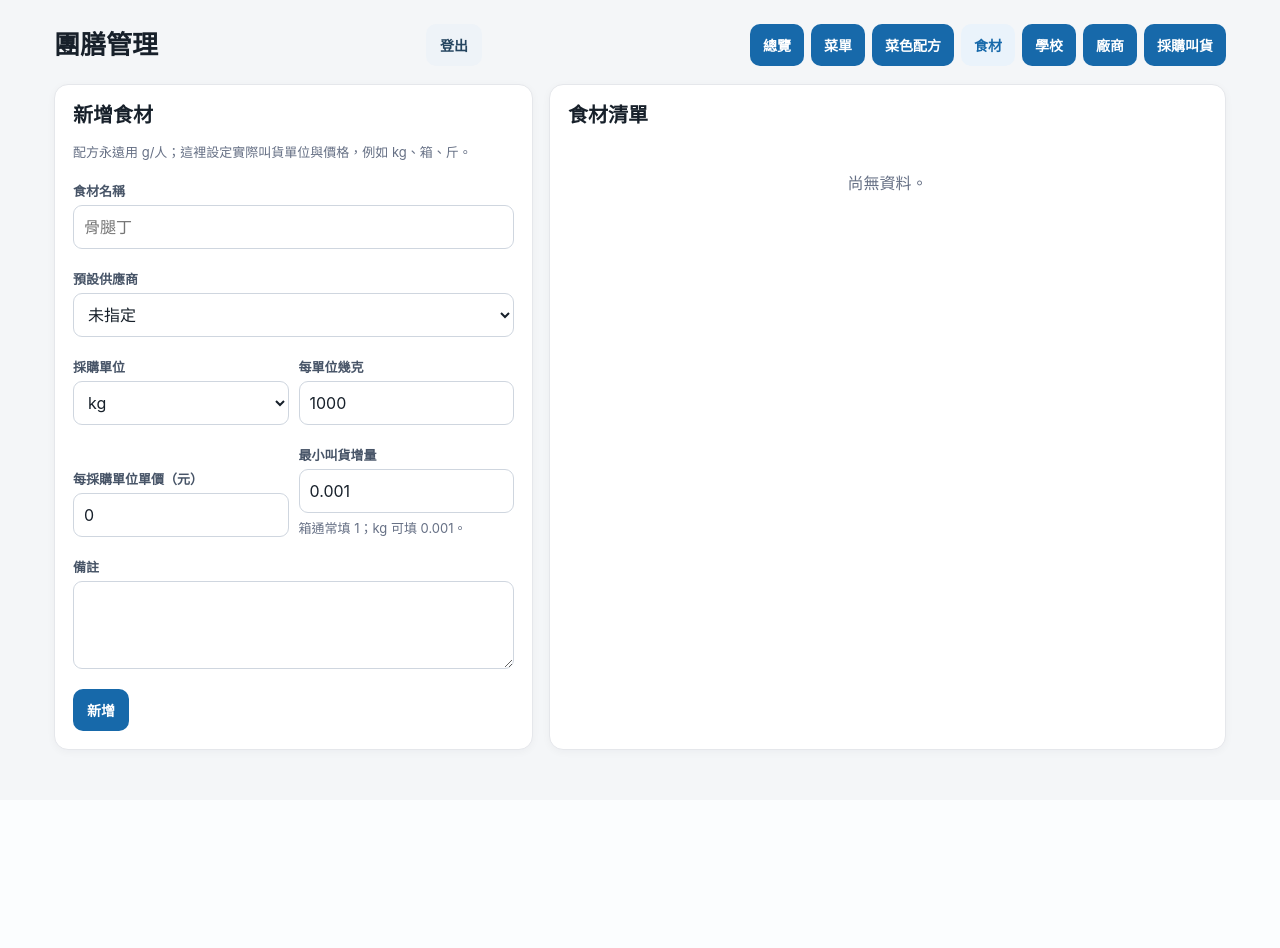
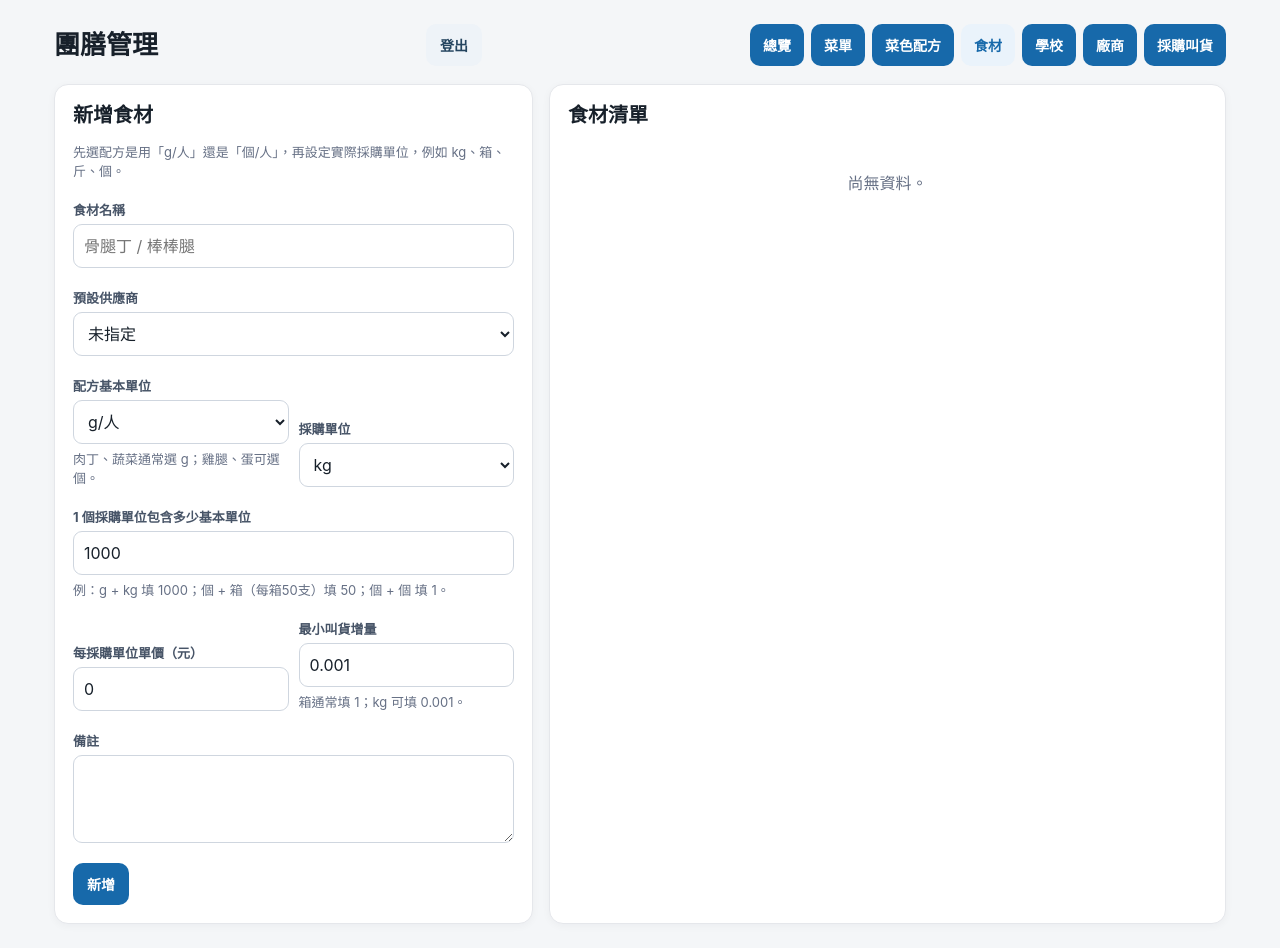
Before and after one commit to jiayou726/attendance, a Flask app: page /admin/order-tool/ingredients in a window 1280 px wide. Before the commit the page ends 751 px from the top, so only its background shows below. Run offline with Flask 3, Linux system fonts and the light colour scheme; a user stored in the database is signed in.

Commit message:
ui: support g or piece ingredient units

```diff
--- a/templates/kitchen/ingredients.html
+++ b/templates/kitchen/ingredients.html
@@ -4,15 +4,16 @@
 <div class="grid">
   <section class="card span-5">
     <h2>{{ '編輯食材' if edit_row else '新增食材' }}</h2>
-    <div class="muted">配方永遠用 g/人；這裡設定實際叫貨單位與價格，例如 kg、箱、斤。</div><br>
+    <div class="muted">先選配方是用「g/人」還是「個/人」，再設定實際採購單位，例如 kg、箱、斤、個。</div><br>
     <form class="main-form" method="post" action="{{ url_for('order_tool.ingredient_update', ingredient_id=edit_row.id) if edit_row else url_for('order_tool.ingredients') }}">
       <input type="hidden" name="_csrf_token" value="{{ csrf_token() }}">
-      <div class="field"><label>食材名稱</label><input name="name" required value="{{ edit_row.name if edit_row else '' }}" placeholder="骨腿丁"></div><br>
+      <div class="field"><label>食材名稱</label><input name="name" required value="{{ edit_row.name if edit_row else '' }}" placeholder="骨腿丁 / 棒棒腿"></div><br>
       <div class="field"><label>預設供應商</label><select name="supplier_id"><option value="">未指定</option>{% for s in suppliers %}<option value="{{ s.id }}" {% if edit_row and edit_row.supplier_id == s.id %}selected{% endif %}>{{ s.name }}{{ '（停用）' if not s.active else '' }}</option>{% endfor %}</select></div><br>
       <div class="row">
+        <div class="field"><label>配方基本單位</label><select name="base_unit" required>{% for base in base_units %}<option value="{{ base }}" {% if (edit_row.base_unit if edit_row else 'g') == base %}selected{% endif %}>{{ base }}/人</option>{% endfor %}</select><div class="muted">肉丁、蔬菜通常選 g；雞腿、蛋可選 個。</div></div>
         <div class="field"><label>採購單位</label><select name="purchase_unit" required>{% for unit in units %}<option value="{{ unit }}" {% if (edit_row.purchase_unit if edit_row else 'kg') == unit %}selected{% endif %}>{{ unit }}</option>{% endfor %}</select></div>
-        <div class="field"><label>每單位幾克</label><input name="grams_per_purchase_unit" type="number" step="0.001" min="0.001" required value="{{ edit_row.grams_per_purchase_unit if edit_row else 1000 }}"></div>
       </div><br>
+      <div class="field"><label>1 個採購單位包含多少基本單位</label><input name="grams_per_purchase_unit" type="number" step="0.001" min="0.001" required value="{{ edit_row.grams_per_purchase_unit if edit_row else 1000 }}"><div class="muted">例：g + kg 填 1000；個 + 箱（每箱50支）填 50；個 + 個 填 1。</div></div><br>
       <div class="row">
         <div class="field"><label>每採購單位單價（元）</label><input name="unit_price" type="number" step="0.0001" min="0" required value="{{ edit_row.unit_price if edit_row else 0 }}"></div>
         <div class="field"><label>最小叫貨增量</label><input name="order_increment" type="number" step="0.0001" min="0.0001" required value="{{ edit_row.order_increment if edit_row else 0.001 }}"><div class="muted">箱通常填 1；kg 可填 0.001。</div></div>
@@ -26,10 +27,10 @@
   <section class="card span-7">
     <h2>食材清單</h2>
     {% if rows %}<div class="table-scroll"><table>
-      <thead><tr><th>食材</th><th>供應商</th><th>採購規格</th><th class="right">單價</th><th>狀態</th><th>操作</th></tr></thead>
+      <thead><tr><th>食材</th><th>供應商</th><th>配方單位</th><th>採購規格</th><th class="right">單價</th><th>狀態</th><th>操作</th></tr></thead>
       <tbody>{% for r in rows %}<tr>
-        <td>{{ r.name }}</td><td>{{ r.supplier.name if r.supplier else '⚠ 未指定' }}</td>
-        <td>1 {{ r.purchase_unit }} = {{ '%.3f'|format(r.grams_per_purchase_unit|float) }} g<br><span class="muted">增量 {{ r.order_increment }}</span></td>
+        <td>{{ r.name }}</td><td>{{ r.supplier.name if r.supplier else '⚠ 未指定' }}</td><td>{{ r.base_unit or 'g' }}/人</td>
+        <td>1 {{ r.purchase_unit }} = {{ trim_decimal(r.grams_per_purchase_unit) }} {{ r.base_unit or 'g' }}<br><span class="muted">增量 {{ r.order_increment }}</span></td>
         <td class="right">${{ '%.2f'|format(r.unit_price|float) }}/{{ r.purchase_unit }}</td><td><span class="pill {{ 'ok' if r.active else 'off' }}">{{ '啟用' if r.active else '停用' }}</span></td>
         <td><div class="actions"><a class="btn secondary" href="{{ url_for('order_tool.ingredients', edit=r.id) }}">編輯</a><form method="post" action="{{ url_for('order_tool.ingredient_toggle', ingredient_id=r.id) }}"><input type="hidden" name="_csrf_token" value="{{ csrf_token() }}"><button class="btn {{ 'danger' if r.active else 'ok' }}">{{ '停用' if r.active else '恢復' }}</button></form></div></td>
       </tr>{% endfor %}</tbody>
```
